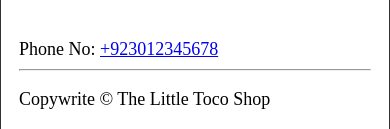
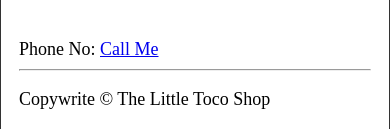
Before and after one commit to MuhammadKamran-AI/myFirst-project, a plain HTML site: page contact.html in a window 390 px wide. Shown: the part 1098-1227 px from the top of the page. Drawn offline with Linux system fonts and the light colour scheme.

Commit message:
phone button has added in contact page

```diff
--- a/contact.html
+++ b/contact.html
@@ -68,7 +68,7 @@
                 </address>
                 <br><br>
                 Phone No:
-                <a href="tel:+92 3012345678">+923012345678</a>
+                <a href="tel:+923081940791">Call Me</a>
 
             </section>
 
```
